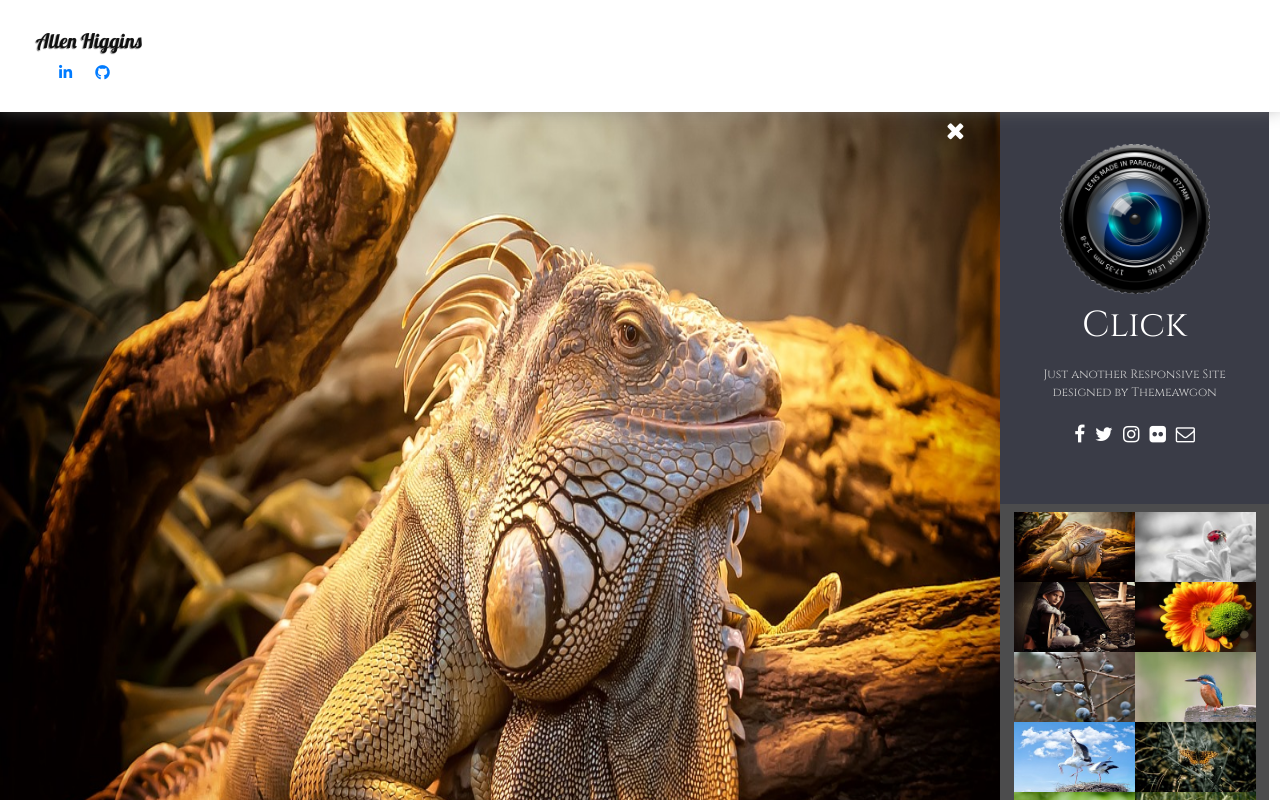
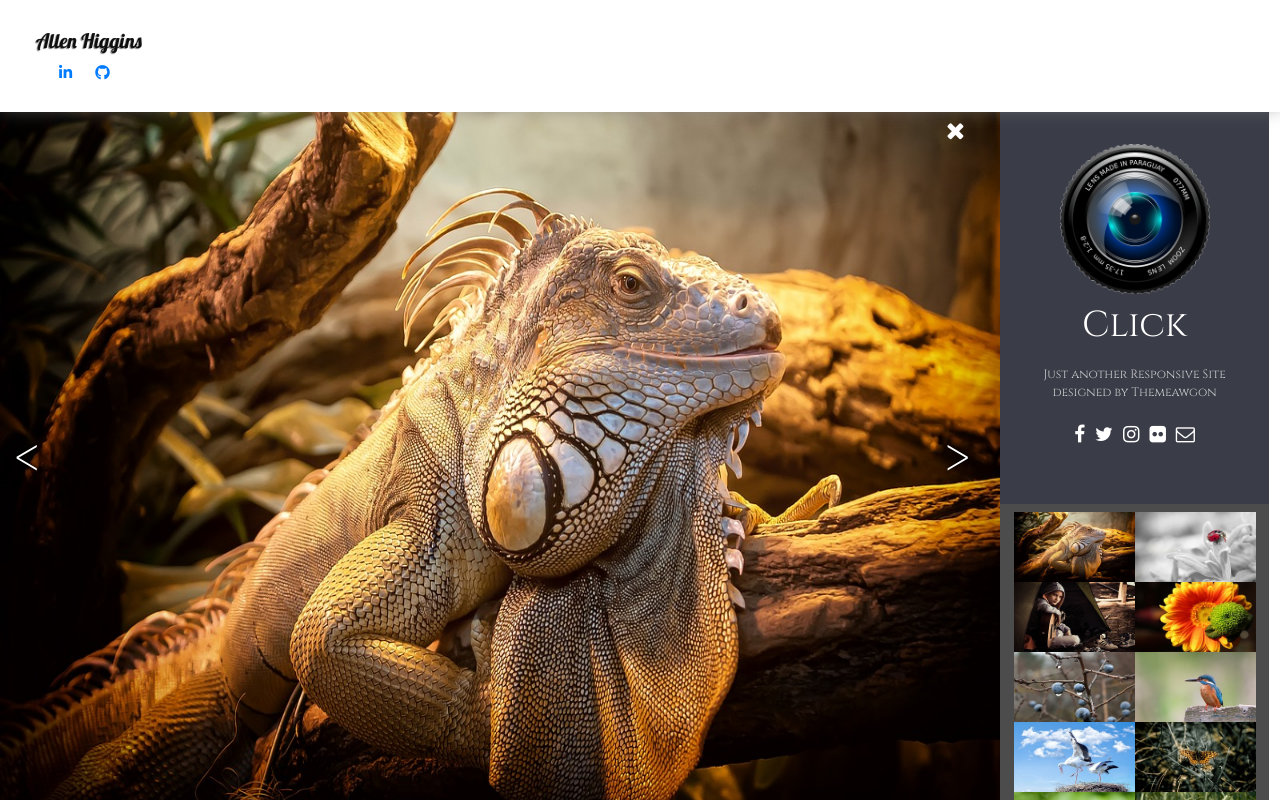
Before and after one commit to AllenHiggins/HTML2ANGULAR6, an Angular app: page /demo/angular6/clickmaster in a window 1280 px wide. Shown: the top 800 px of the page. Built offline with nearby package versions, Linux system fonts and the light colour scheme.

Commit message:
clickmaster site finished

```diff
--- a/src/app/clickmaster/mainclick/mainclick.component.html
+++ b/src/app/clickmaster/mainclick/mainclick.component.html
@@ -16,10 +16,13 @@
           <div class="icon-to-close" *ngIf="close"><i class="fa fa-times"></i></div>
           <div class="icon-to-open" *ngIf="!close"><i class="fa fa-bars"></i></div>
         </div>
+        <ul id="clickArrows">
+          <li id="left" (click)="changeImgWithArrows('left')" class="closeIcons"><</li>
+          <li id="right" (click)="changeImgWithArrows('right')" class="closeIcons">></li>
+        </ul>
       </div>
     </div>
   </div>
-
   <div
     class="right-click-panel"
     [ngClass]="{'panel-out': close === false, 'panel-back': close === true}">
@@ -33,5 +36,4 @@
     </div>
     <app-footerclick></app-footerclick>
   </div>
-
 </section>
--- a/src/app/clickmaster/mainclick/mainclick.component.scss
+++ b/src/app/clickmaster/mainclick/mainclick.component.scss
@@ -1,3 +1,19 @@
+#clickArrows{
+  display: inline-flex;
+  margin-top: 40vh;
+  text-align: center;
+  font-size: 1.5em;
+  li{
+    width: 50px;
+    text-shadow: 0px 0px 3px black;
+  }
+ #right{
+    position: absolute;
+    z-index: 2;
+    right: 43px;
+  }
+}
+
 
 .icon-to-open{
   width: 40px;
@@ -69,7 +85,7 @@
   img{
     margin-top: -90px;
     width: 100vw;
-    height: 125vh;
+    height: 100vh;
   }
 }
 
@@ -115,7 +131,6 @@
   from {
      width:100vw;
      margin-top: 0px;
-
    }
    to {
      width: 80vw;
--- a/src/app/clickmaster/mainclick/mainclick.component.ts
+++ b/src/app/clickmaster/mainclick/mainclick.component.ts
@@ -31,19 +31,21 @@ export class MainclickComponent implements OnInit, OnDestroy {
     this.photolistService.selectedImage.next(index);
   }
 
-  // TODO
   changeImgWithArrows(direction: string) {
-    // I konw the index -> this.index holds current value
-
-    // Get lenght of the list
-
-    // Check if moving right or left -> direction:string
-
-    // If left is index 0, if so set index to lenght -> wrap around
-
-    // If right is index at lenght, if so set index to 0 --> wrap around
-
-    // Otherwise index+1 if going right and index-1 if going left
+    const end = this.images.length - 1;
+    if ( direction === 'right') {
+      if ( this.index + 1 > end ) {
+        this.index = 0;
+      } else {
+        this.index++;
+      }
+    } else {
+      if ( this.index - 1 < 0 ) {
+        this.index = end;
+      } else {
+        this.index--;
+      }
+    }
   }
 
   ngOnDestroy() {
```
